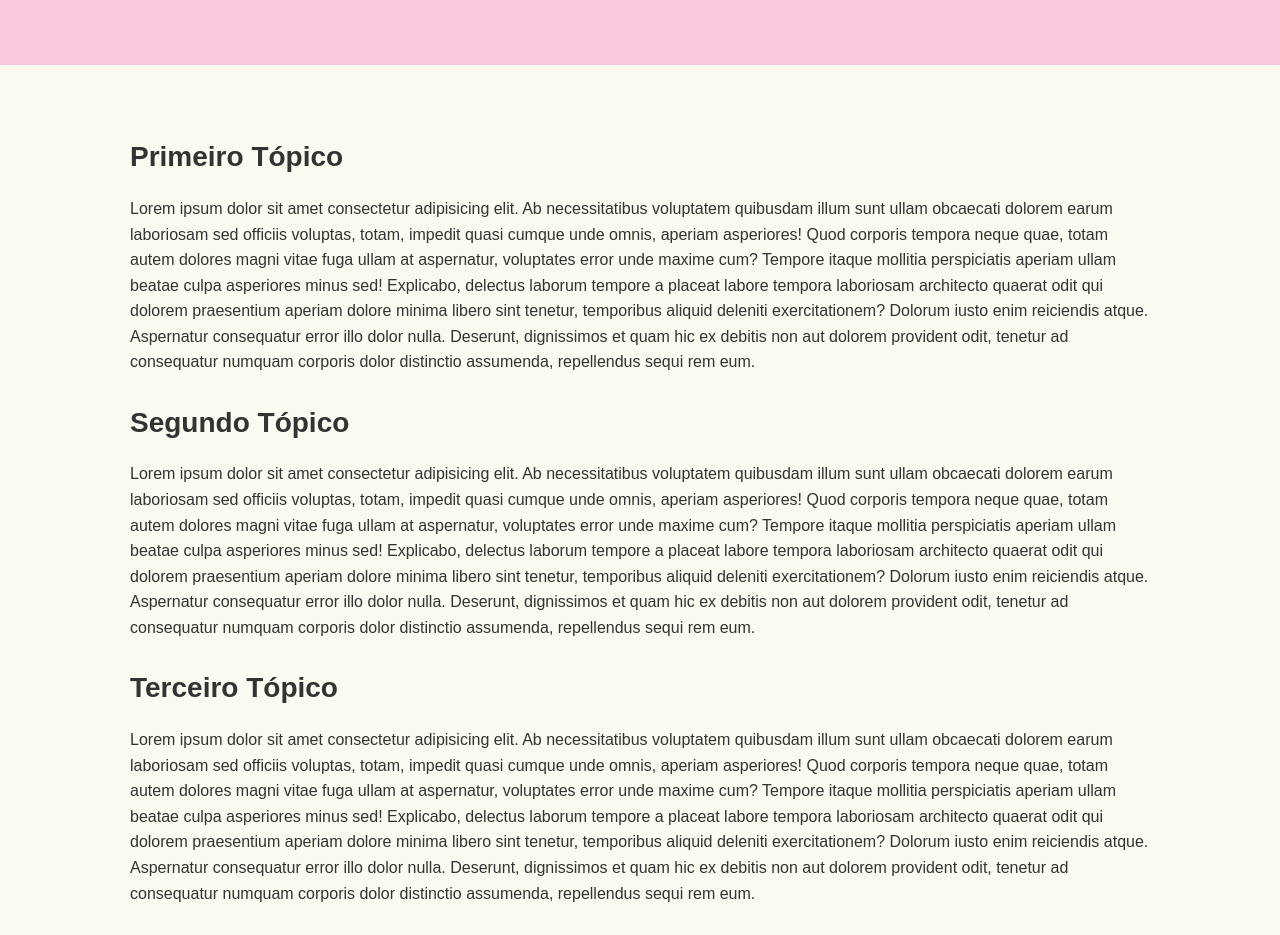
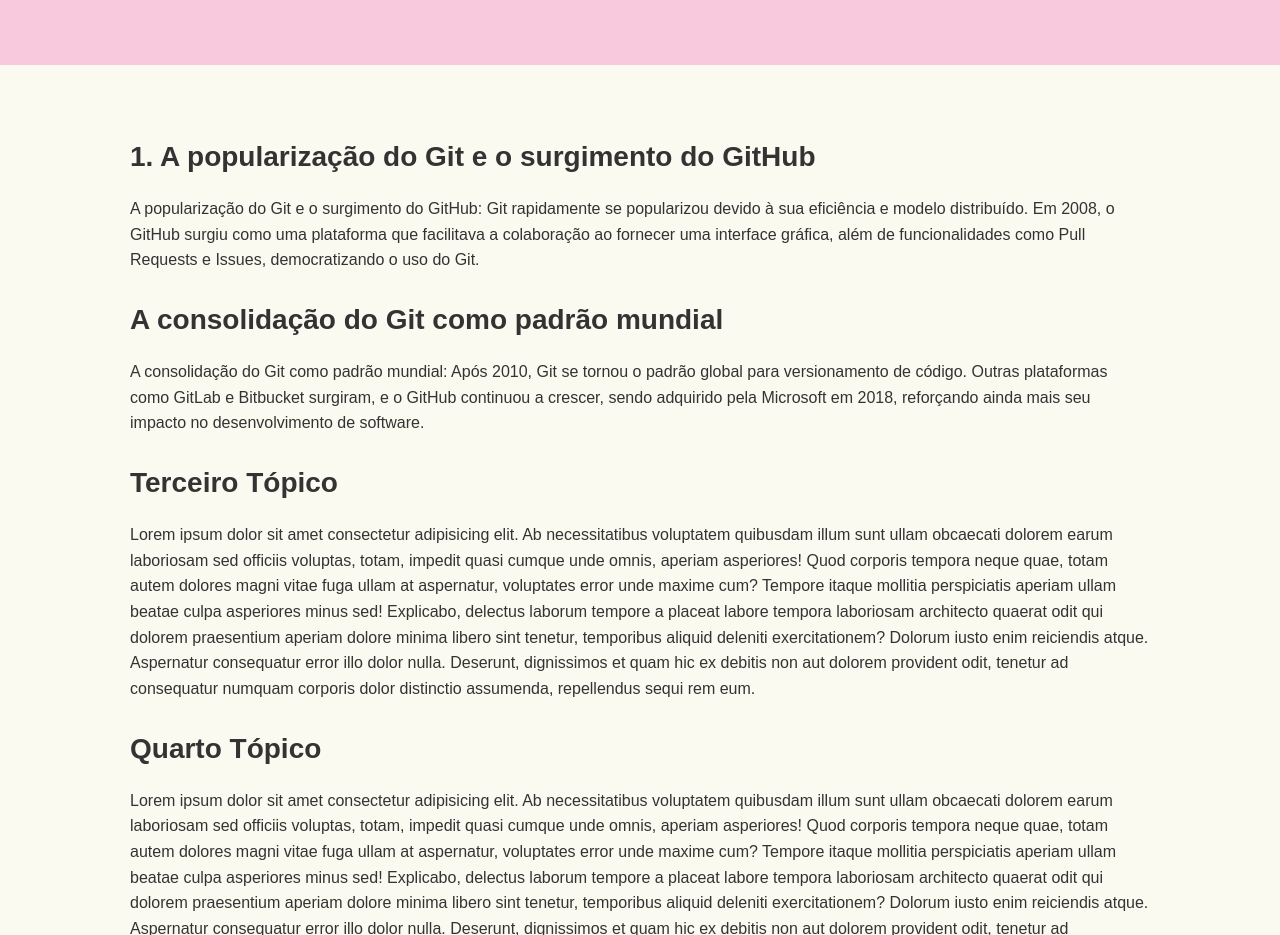
Before and after one commit to Sunwhver/My-gitHub, a plain HTML site: page index.html in a window 1280 px wide. Shown: the part 1580-2515 px from the top of the page. Drawn offline with Linux system fonts and the light colour scheme.

Commit message:
feature: começando a editar os textos da sessão de explicação

```diff
--- a/index.html
+++ b/index.html
@@ -85,19 +85,15 @@
   <!-- Explicação -->
   <section class="explicacao-git" id="explicacao">
     <div class="container">
-      <h2>Primeiro Tópico</h2>
-      <p>Lorem ipsum dolor sit amet consectetur adipisicing elit. Ab necessitatibus voluptatem quibusdam illum sunt ullam obcaecati dolorem earum laboriosam sed officiis voluptas, totam, impedit quasi cumque unde omnis, aperiam asperiores!
-      Quod corporis tempora neque quae, totam autem dolores magni vitae fuga ullam at aspernatur, voluptates error unde maxime cum? Tempore itaque mollitia perspiciatis aperiam ullam beatae culpa asperiores minus sed!
-      Explicabo, delectus laborum tempore a placeat labore tempora laboriosam architecto quaerat odit qui dolorem praesentium aperiam dolore minima libero sint tenetur, temporibus aliquid deleniti exercitationem? Dolorum iusto enim reiciendis atque.
-      Aspernatur consequatur error illo dolor nulla. Deserunt, dignissimos et quam hic ex debitis non aut dolorem provident odit, tenetur ad consequatur numquam corporis dolor distinctio assumenda, repellendus sequi rem eum.
-    </p>
+      <h2>1. A popularização do Git e o surgimento do GitHub</h2>
+      <p>
+        A popularização do Git e o surgimento do GitHub: Git rapidamente se popularizou devido à sua eficiência e modelo distribuído. Em 2008, o GitHub surgiu como uma plataforma que facilitava a colaboração ao fornecer uma interface gráfica, além de funcionalidades como Pull Requests e Issues, democratizando o uso do Git.
+      </p>
     <br>
-      <h2>Segundo Tópico</h2>
-      <p>Lorem ipsum dolor sit amet consectetur adipisicing elit. Ab necessitatibus voluptatem quibusdam illum sunt ullam obcaecati dolorem earum laboriosam sed officiis voluptas, totam, impedit quasi cumque unde omnis, aperiam asperiores!
-      Quod corporis tempora neque quae, totam autem dolores magni vitae fuga ullam at aspernatur, voluptates error unde maxime cum? Tempore itaque mollitia perspiciatis aperiam ullam beatae culpa asperiores minus sed!
-      Explicabo, delectus laborum tempore a placeat labore tempora laboriosam architecto quaerat odit qui dolorem praesentium aperiam dolore minima libero sint tenetur, temporibus aliquid deleniti exercitationem? Dolorum iusto enim reiciendis atque.
-      Aspernatur consequatur error illo dolor nulla. Deserunt, dignissimos et quam hic ex debitis non aut dolorem provident odit, tenetur ad consequatur numquam corporis dolor distinctio assumenda, repellendus sequi rem eum.
-    </p>
+      <h2>A consolidação do Git como padrão mundial</h2>
+      <p>
+        A consolidação do Git como padrão mundial: Após 2010, Git se tornou o padrão global para versionamento de código. Outras plataformas como GitLab e Bitbucket surgiram, e o GitHub continuou a crescer, sendo adquirido pela Microsoft em 2018, reforçando ainda mais seu impacto no desenvolvimento de software.
+      </p>
     <br>
       <h2>Terceiro Tópico</h2>
       <p>Lorem ipsum dolor sit amet consectetur adipisicing elit. Ab necessitatibus voluptatem quibusdam illum sunt ullam obcaecati dolorem earum laboriosam sed officiis voluptas, totam, impedit quasi cumque unde omnis, aperiam asperiores!
```
